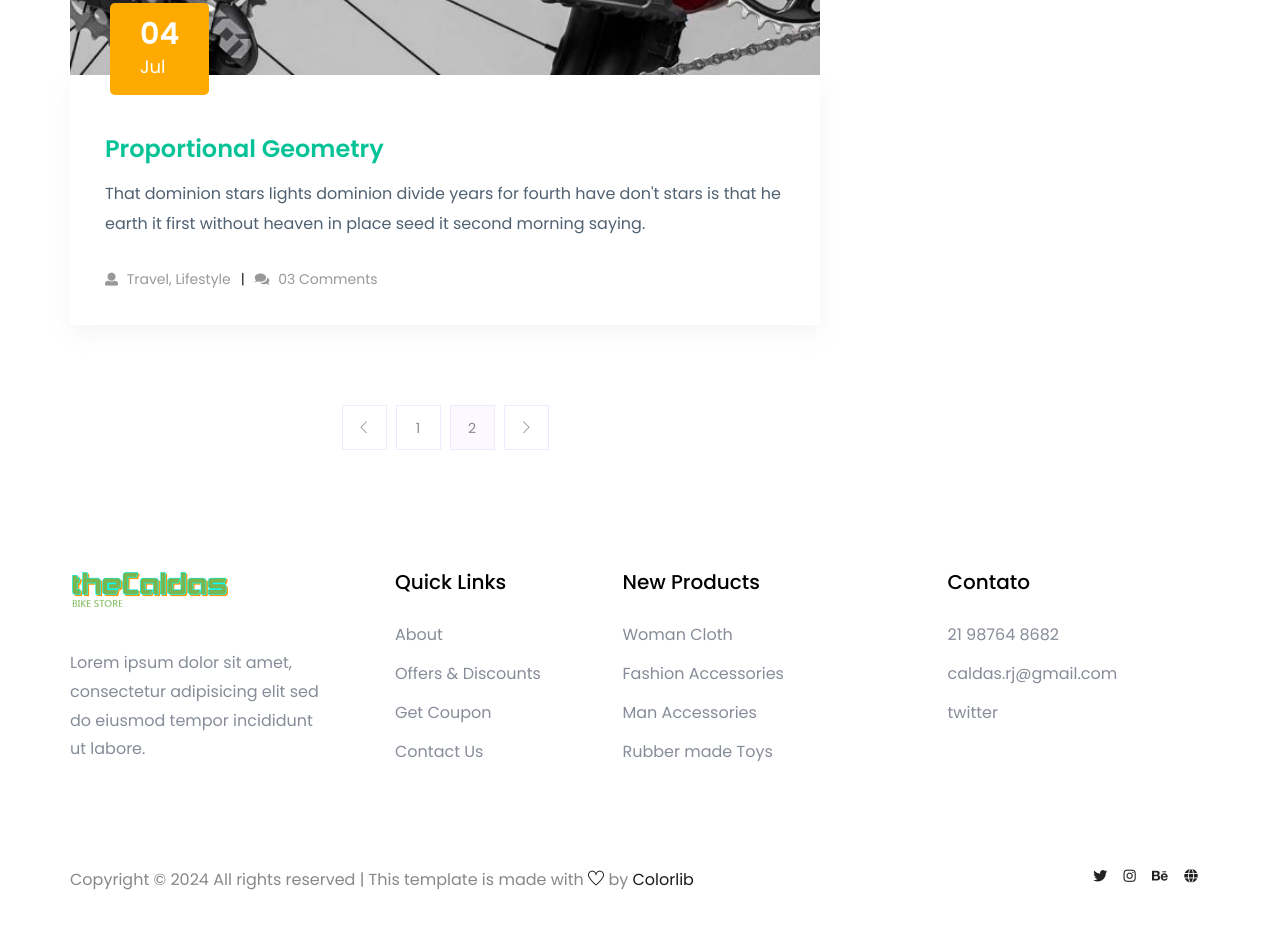
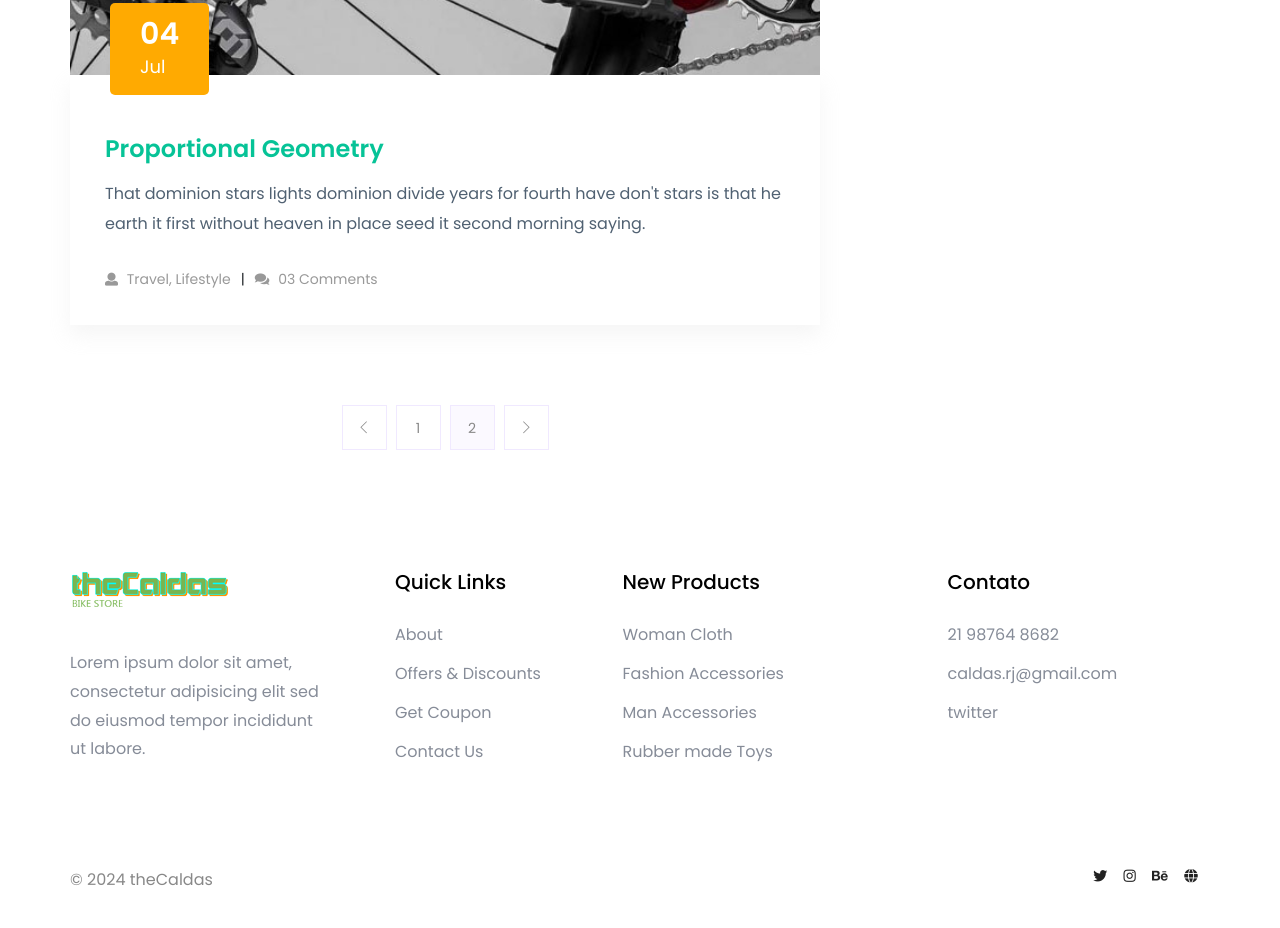
Before and after one commit to felipecm37/bstore.git.io, a plain HTML site: page blog.html in a window 1280 px wide. Shown: the part 4653-5581 px from the top of the page. Drawn offline with Linux system fonts and the light colour scheme; a web font is replaced by a local one.

Commit message:
Add files via upload

```diff
--- a/blog.html
+++ b/blog.html
@@ -546,12 +546,9 @@
                 <div class="row">
                     <div class="col-xl-7 col-lg-7 col-md-7">
                         <div class="footer-copy-right">
-                            <p><!-- Link back to Colorlib can't be removed. Template is licensed under CC BY 3.0. -->
-                                Copyright &copy;
-                                <script>document.write(new Date().getFullYear());</script> All rights reserved | This
-                                template is made with <i class="ti-heart" aria-hidden="true"></i> by <a
-                                    href="https://colorlib.com" target="_blank">Colorlib</a>
-                                <!-- Link back to Colorlib can't be removed. Template is licensed under CC BY 3.0. -->
+                            <p>
+                                &copy;
+                                <script>document.write(new Date().getFullYear());</script> theCaldas
                             </p>
                         </div>
                     </div>
```
Also changed, not shown: single-blog.html (+4 -7 lines).
